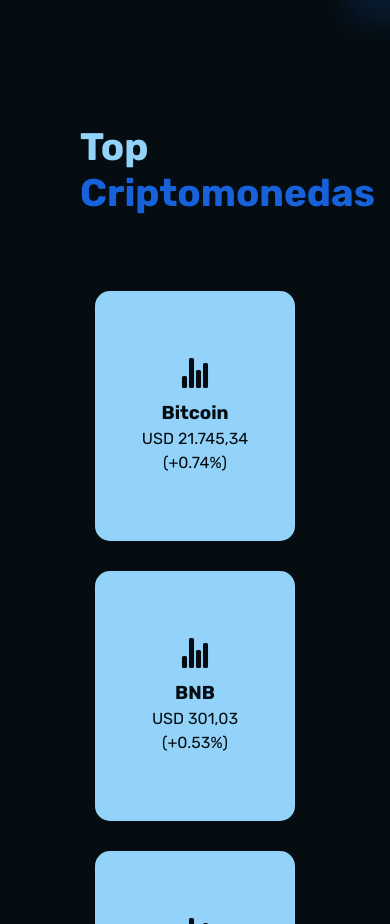
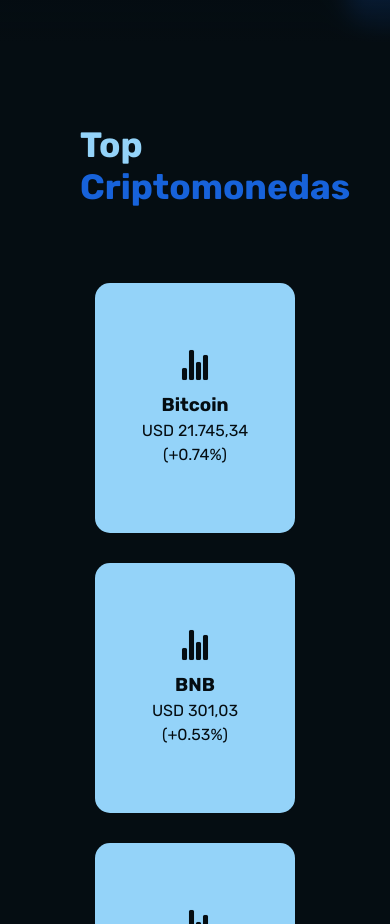
Before and after one commit to saulgutierrez/crypto-landing-page, a plain HTML site: page index.html in a window 390 px wide. Shown: the part 800-1724 px from the top of the page. Drawn offline with nearby package versions, Linux system fonts and the light colour scheme.

Commit message:
Fix template error

```diff
--- a/estilos.css
+++ b/estilos.css
@@ -685,11 +685,12 @@ footer .background::before {
         transform: translateY(30px);
     }
 
-    .mercados .titulo {
+    .mercados .titulo h2 {
         color: #94d3f9;
-        font-size: 1.6em;
-        text-align: left;
+        font-size: 1.1em;
         margin-bottom: 60px;
+        width: 100%;
+        max-width: 400px;
     }
 
     .trading .contenido {
```
